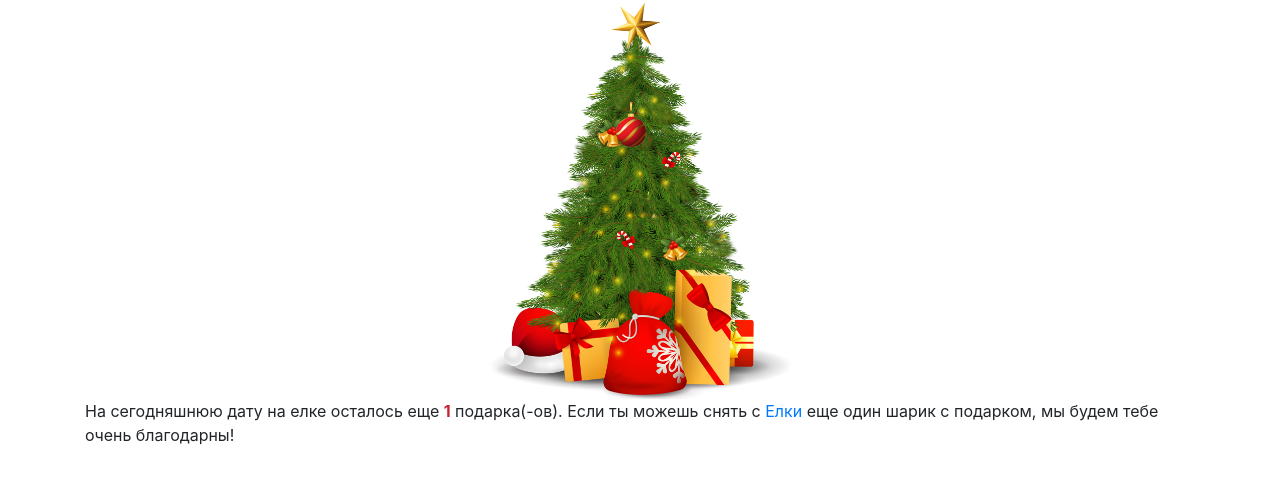
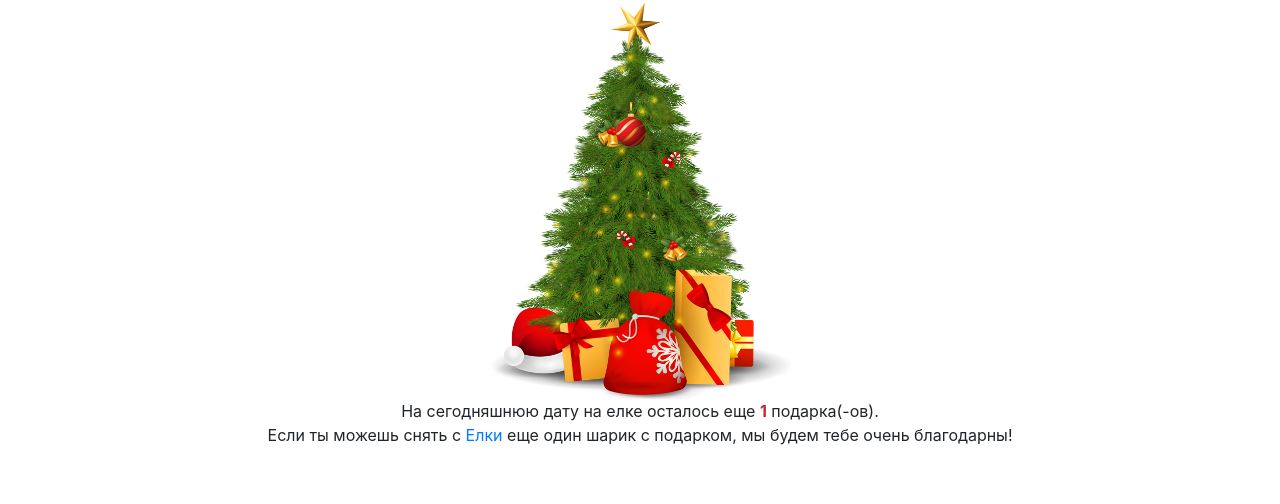
Before and after one commit to dmitriyteteruk/ProjectFairy, a Flask app: template fairy/templates/tree.html in a window 1280 px wide. Shown: the part 81-585 px from the top of the page. Run offline with Flask 2, Linux system fonts and the light colour scheme; the template is opened without the code that fills it: values that come from a table or form of the project are taken from there, others are empty; tables that the repository leaves empty hold one stand-in row (values such as "Sample post"); form fields are guessed from the names that the template uses; parts of the project's set-up code (start-up, migrations or seed data) failed here and were passed over; some libraries are stand-ins or nearby versions.

Commit message:
Добавлен счетчик на страницу с елкой tree.html - v5

```diff
--- a/fairy/templates/tree.html
+++ b/fairy/templates/tree.html
@@ -142,9 +142,9 @@
     {% endif %}
     {% endfor %}
 </div>
-<div>{% if gifts_on_tree|count != 0 %}
+<div style="text-align: center">{% if gifts_on_tree|count != 0 %}
         <p>На сегодняшнюю дату на елке осталось еще <b>
-            <a style="color: #c82333"> {{ gifts_on_tree|count }}</a></b> подарка(-ов).
+            <a style="color: #c82333"> {{ gifts_on_tree|count }}</a></b> подарка(-ов).<br>
             Если ты можешь снять с  <a href="{{ url_for('gifts_bp.tree_page', page_num=1) }}">Елки</a> еще один шарик
             с подарком, мы будем тебе очень благодарны!</p>
  </div>{% endif %}
```
